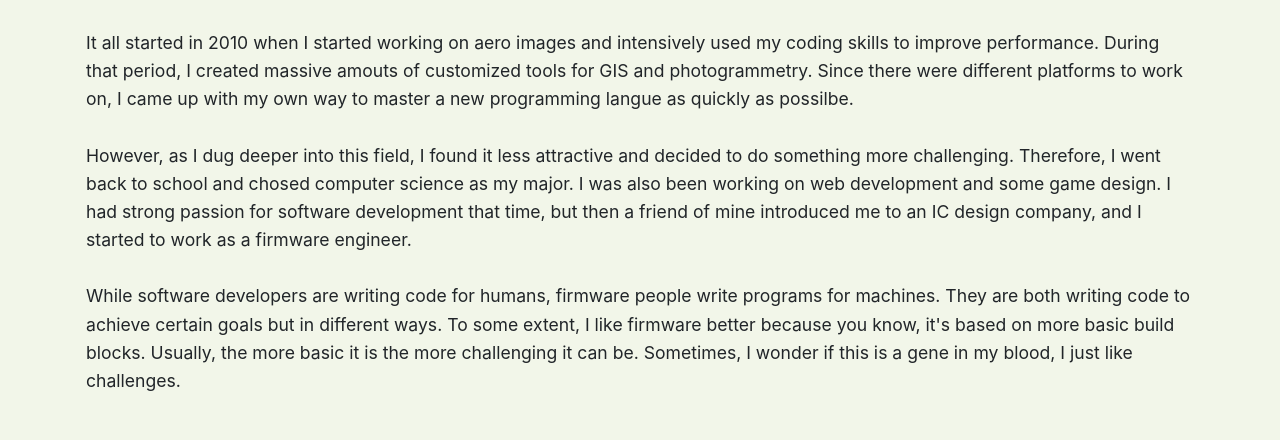
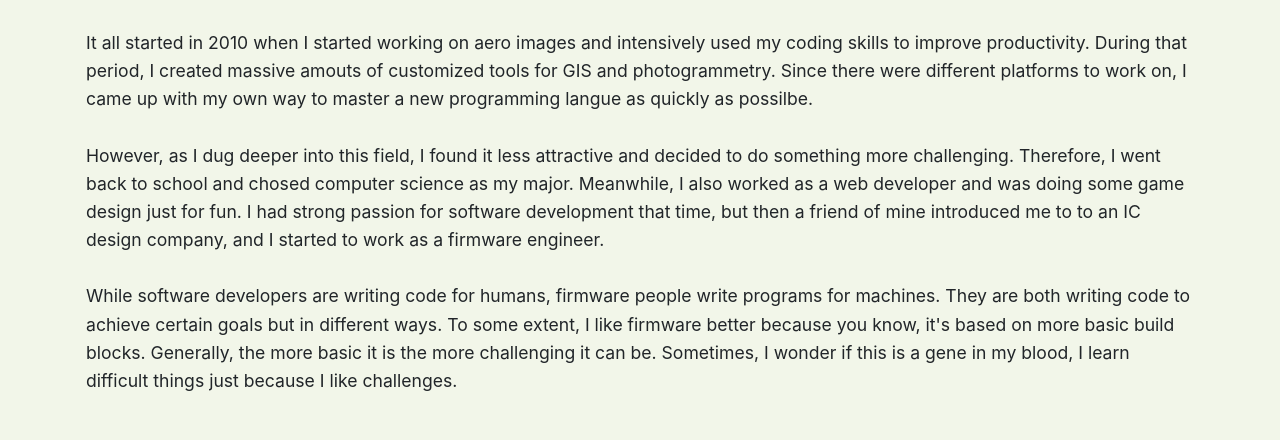
Before and after one commit to tingriley/bootstrap-website, a plain HTML site: page about.html in a window 1280 px wide. Shown: the part 179-619 px from the top of the page. Drawn offline with nearby package versions, Linux system fonts and the light colour scheme.

Commit message:
change title

```diff
--- a/about.html
+++ b/about.html
@@ -2,7 +2,7 @@
 <html lang="en">
 	<head>
 
-		<title>Bootstrap Tutorial Sample Page</title>
+		<title>Riley Chen's Website</title>
 		<meta charset="utf-8">
 		<meta name="viewport" content="width=device-width, initial-scale=1">
 		<link rel="stylesheet" href="https://stackpath.bootstrapcdn.com/bootstrap/4.1.3/css/bootstrap.min.css" integrity="sha384-MCw98/SFnGE8fJT3GXwEOngsV7Zt27NXFoaoApmYm81iuXoPkFOJwJ8ERdknLPMO" crossorigin="anonymous">
@@ -52,7 +52,7 @@
 
         <section>
             <div class="container features-about">
-            <p>It all started in 2010 when I started working on aero images and intensively used my coding skills to improve performance. During that period, I created massive amouts of customized tools for GIS and photogrammetry. Since there were different platforms to work on, I came up with my own way to master a new programming langue as quickly as possilbe.<br><br> However, as I dug deeper into this field, I found it less attractive and decided to do something more challenging. Therefore, I went back to school and chosed computer science as my major. I was also been working on web development and some game design. I had strong passion for software development that time, but then a friend of mine introduced me to an IC design company, and I started to work as a firmware engineer.<br><br>While software developers are writing code for humans, firmware people write programs for machines. They are both writing code to achieve certain goals but in different ways. To some extent, I like firmware better because you know, it's based on more basic build blocks. Usually, the more basic it is the more challenging it can be. Sometimes, I wonder if this is a gene in my blood, I just like challenges.<br>
+            <p>It all started in 2010 when I started working on aero images and intensively used my coding skills to improve productivity. During that period, I created massive amouts of customized tools for GIS and photogrammetry. Since there were different platforms to work on, I came up with my own way to master a new programming langue as quickly as possilbe.<br><br> However, as I dug deeper into this field, I found it less attractive and decided to do something more challenging. Therefore, I went back to school and chosed computer science as my major. Meanwhile, I also worked as a web developer and was doing some game design just for fun. I had strong passion for software development that time, but then a friend of mine introduced me to to an IC design company, and I started to work as a firmware engineer.<br><br>While software developers are writing code for humans, firmware people write programs for machines. They are both writing code to achieve certain goals but in different ways. To some extent, I like firmware better because you know, it's based on more basic build blocks. Generally, the more basic it is the more challenging it can be. Sometimes, I wonder if this is a gene in my blood, I learn difficult things just because I like challenges.<br><br>
                 </p>
 
             </div>
```
Also changed, not shown: games.html (+1 -1 lines), projects.html (+1 -1 lines).
